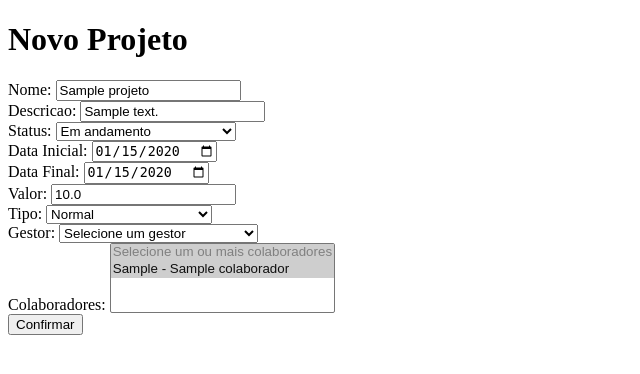
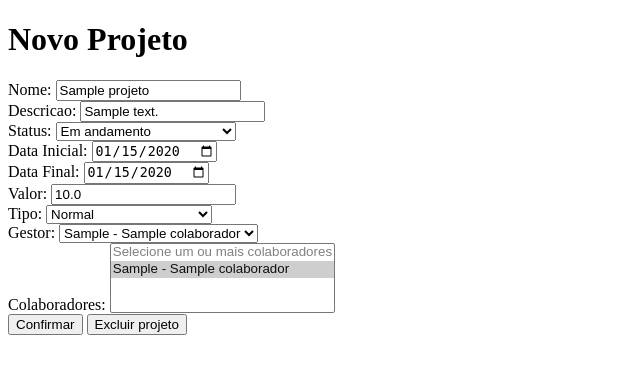
Before and after one commit to Gared10/django-workshop, a Django app: page /projects/project/1/ in a window 1280 px wide. Shown: the top 374 px of the page, without its empty margins (0-640 px from the left). Run offline with Django 3.2, Linux system fonts and the light colour scheme; tables that the repository leaves empty hold one stand-in row (values such as "Sample post").

Commit message:
feat: treating FE to delete a project, removing description required property and making selected gestor appear in project render

```diff
--- a/projects/project_manager/templates/project.html
+++ b/projects/project_manager/templates/project.html
@@ -23,7 +23,7 @@
       </div>
       <div name="description-field">
         <label name="descricao-label">Descricao: </label>
-        <input type="text" name="descricao" id="descricao" value="{% if projeto is not None %}{{projeto.0.descricao}}{% endif %}" required>
+        <input type="text" name="descricao" id="descricao" value="{% if projeto is not None %}{{projeto.0.descricao}}{% endif %}">
       </div>
       <div name="status-field">
         <label name="status-label">Status: </label>
@@ -59,29 +59,30 @@
       <div name="gestor-field">
         <label name="gestor-label">Gestor: </label>
         <select data-live-search="true" name="gestor" id="gestor" required>
-          <option value="" disabled {% if projeto.0 is not None %}selected{% endif %}>Selecione um gestor</option>
+          <option value="" disabled {% if projeto.0 is None or projeto.0 is not None and not projeto.0.gestor %}selected{% endif %}>Selecione um gestor</option>
           {% for gestor in gestores %}
-          <option value="{% if projeto.0 %}{{projeto.0.valor}}{% else %}{{gestor.id}}{% endif %}">{{ gestor.matricula }} - {{ gestor.nome }}</option>
+            <option value="{{gestor.id}}" {% if projeto.0 is not None and projeto.0.gestor == gestor.id %}selected{% endif %}>{{ gestor.matricula }} - {{ gestor.nome }}</option>
           {% endfor %}
         </select>
       </div>
       <div name="colaboradores-field">
         <label name="colaboradores-label">Colaboradores: </label>
         <select data-live-search="true" name="colaboradores" id="colaboradores" multiple>
-          <option value="" disabled {% if projeto.0 is not None %}selected{% endif %}>Selecione um ou mais colaboradores</option>
+          <option value="" disabled {% if projeto.0 is None or projeto.0 is not None and projeto.0.colaboradores|length == 0 %}selected{% endif %}>Selecione um ou mais colaboradores</option>
           {% for colaborador in colaboradores %}
           <option value="{{colaborador.id}}" {% if projeto.0 is not None and colaborador.id in projeto.0.colaboradores %}selected{% endif %}>{{ colaborador.matricula }} - {{ colaborador.nome }}</option>
           {% endfor %}
         </select>
       </div>
-      <button type="submit" name="acao" value="criar" class="btn btn-primary">Confirmar</button>
+      <button type="submit" name="acao" value="criar" class="btn btn-primary" id="submit-button">Confirmar</button>
+      <button type="button" name="acao" value="deletar" class="btn btn-primary" onclick="deleteProject()">Excluir projeto</button>
     </form>
   </div>
 </body>
 </html>
 {% endblock %}
 
-<!-- {% block scripts %}
+{% block scripts %}
 <script>
   let nome = document.getElementById("nome");
   let descricao = document.getElementById("descricao");
@@ -98,5 +99,12 @@
       || status.value.trim() !== status.defaultValue.trim() || tipo.value.trim() !== tipo.defaultValue.trim()
       || gestor.value !== gestor.defaultValue || Number(valor.value) !== Number(valor.defaultValue)
       || colaboradores.value !== colaboradores.defaultValue) form.setAttribute('method', 'put');
+
+  function deleteProject() {
+    let form = document.getElementById('create-project-form');
+    let submitButton = document.getElementById('submit-button')
+    form.setAttribute('method', 'delete');
+    submitButton.setAttribute('value', 'deletar');
+  }
   </script>
-{% endblock %} -->
+{% endblock %}
```
